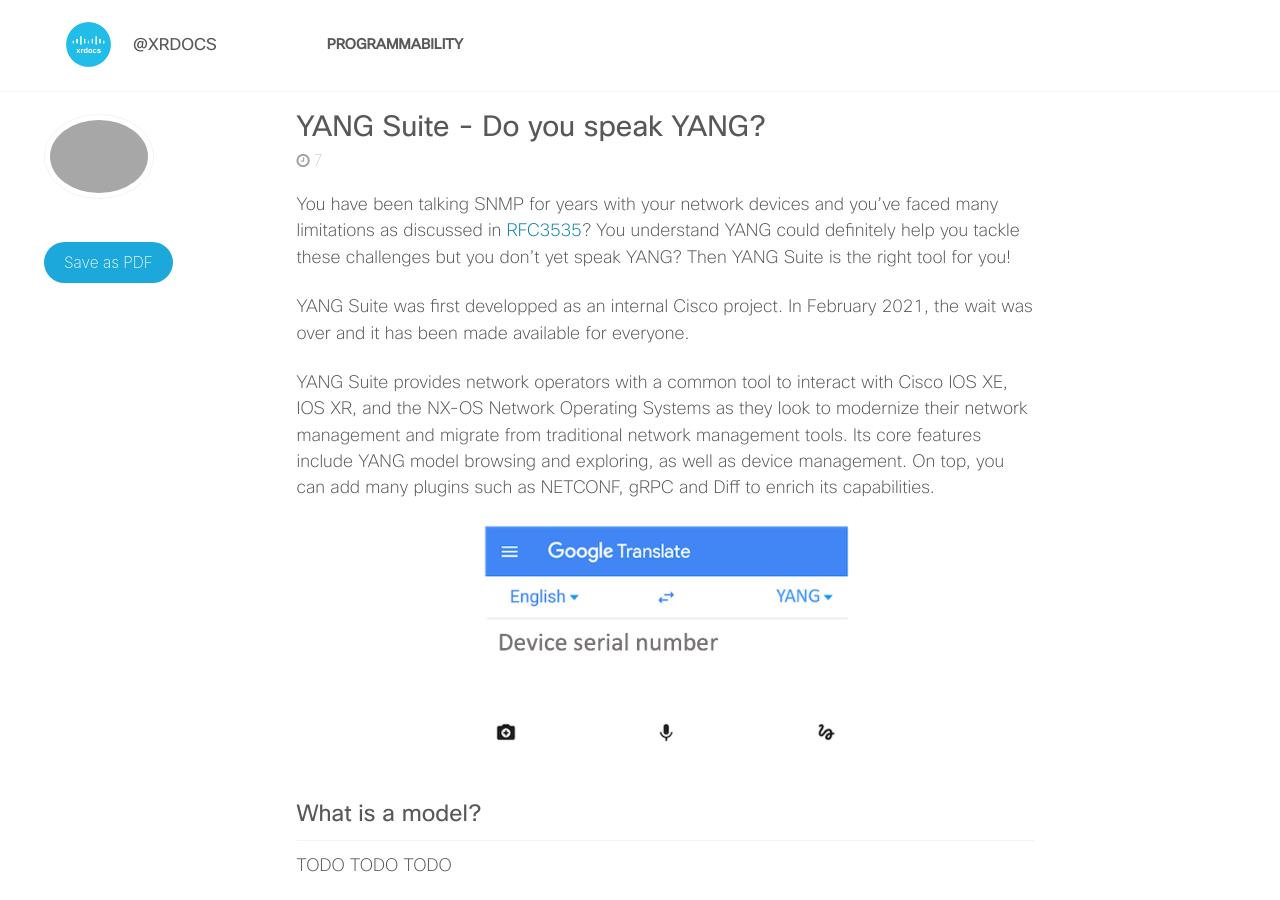
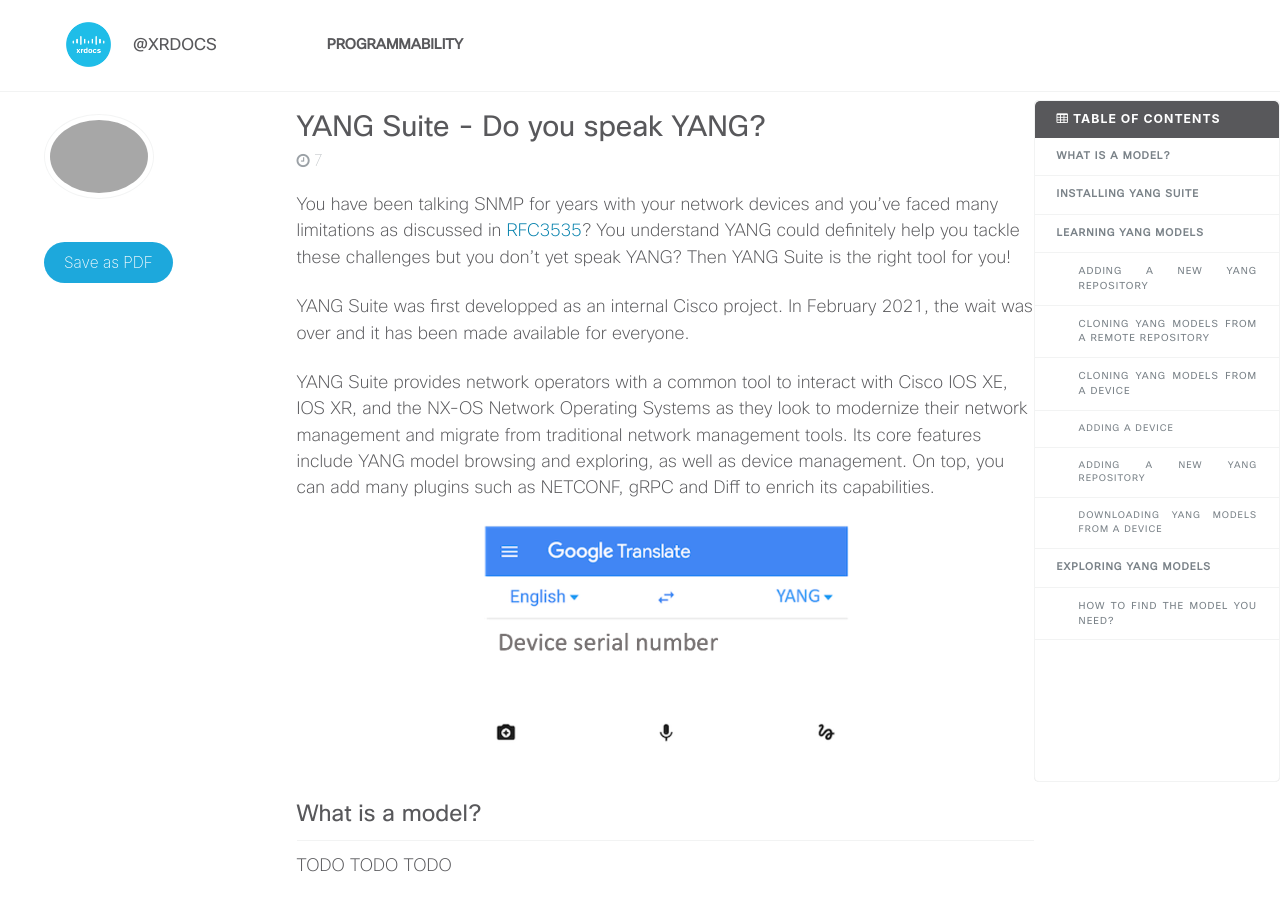
Before and after one commit to xrdocs/programmability, a Jekyll site: the page built from _tutorials/do-you-speak-yang.md, in a window 1280 px wide and 900 px high. Built offline with Jekyll 4.4.1, drawn with Linux system fonts in a browser that asks for light colours; comment, search, counter and statistics services are not loaded.

Commit message:
table of contents

```diff
--- a/_tutorials/do-you-speak-yang.md
+++ b/_tutorials/do-you-speak-yang.md
@@ -14,6 +14,8 @@ tags:
   - Automation
   - Python
 ---
+
+{% include toc icon="table" title="Table of Contents" %}
 
 You have been talking SNMP for years with your network devices and you've faced many limitations as discussed in [RFC3535](https://datatracker.ietf.org/doc/html/rfc3535#page-4)? You understand YANG could definitely help you tackle these challenges but you don't yet speak YANG? Then YANG Suite is the right tool for you!
 
```
